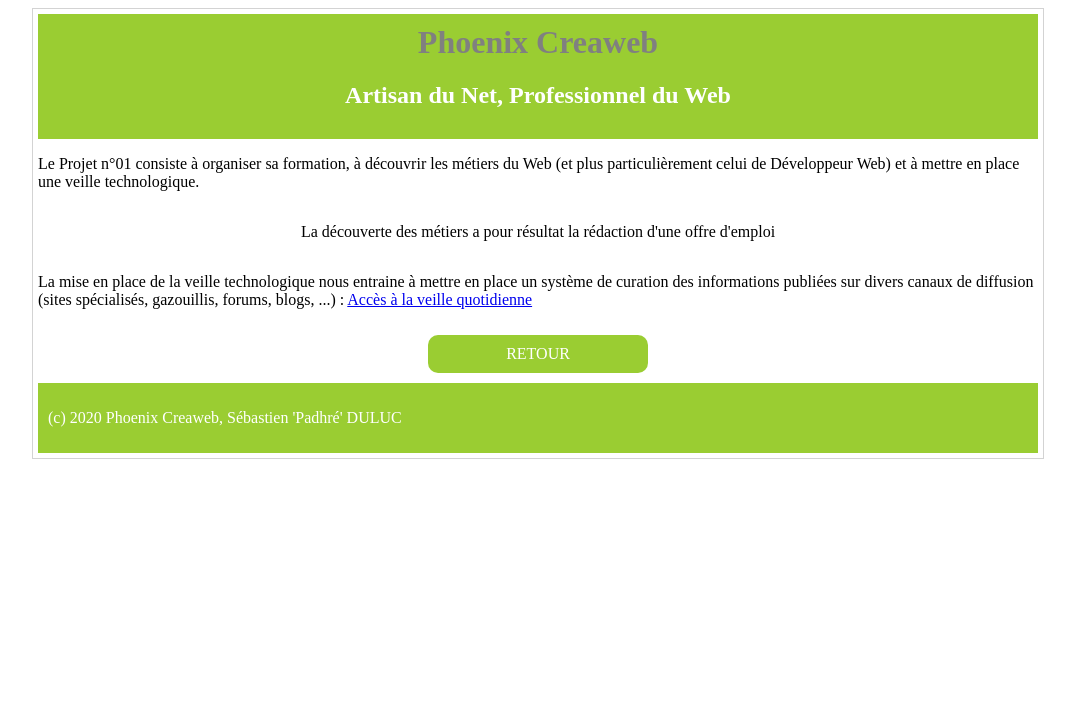
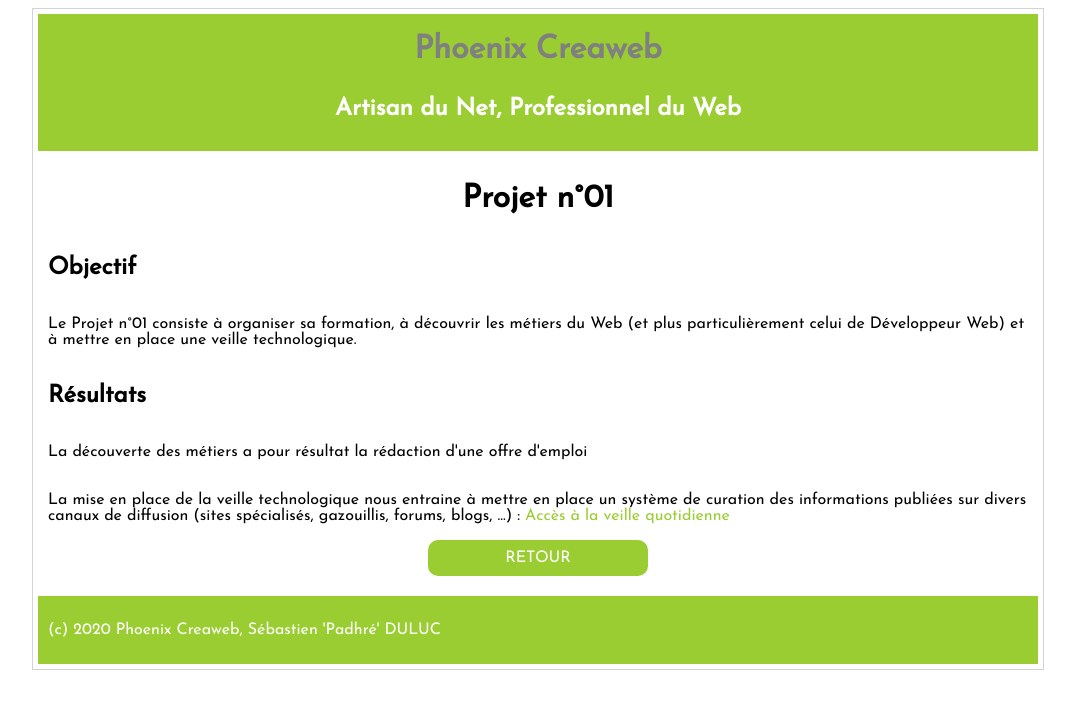
Before and after one commit to phoenix-creaweb/phoenix-creaweb.github.io, a plain HTML site: page projet_01/projet_01.html in a window 1280 px wide. Shown: the whole page, without its empty margins (102-1177 px from the left). Drawn offline with Linux system fonts and the light colour scheme.

Commit message:
Changements de forme
ajout de police google
retouche des marges
modification du bouton retour

```diff
--- a/projet_01/projet_01.html
+++ b/projet_01/projet_01.html
@@ -3,24 +3,32 @@
 <head>
 	<title>Projet n°01 - Veille et métier</title>
 	<link rel="stylesheet" type="text/css" href="../style_accueil.css">
+	<link href="https://fonts.googleapis.com/css2?family=Josefin+Sans&display=swap" rel="stylesheet">
 	<meta charset="UTF-8">
 	<meta name="viewport" content="width=device-width">
 </head>
 <body>
 <div class="contenu">
 		<header class="backgnd_ygreen padding-10">
-			<h1 class="text_grey align_center no-margin-top">Phoenix Creaweb</h1>
+			<h1 class="text_grey align_center no-margin-top padding-10">Phoenix Creaweb</h1>
 			<h2 class="text_white align_center">Artisan du Net, Professionnel du Web</h2>
 		</header>
-		<section class="project align-left">
+		<main class="padding-10">
+			<h1 class="align_center">Projet n°01</h1>
+			<h2>Objectif</h2>
 			<p>Le Projet n°01 consiste à organiser sa formation, à découvrir les métiers du Web (et plus particulièrement celui de Développeur Web) et à mettre en place une veille technologique.</p>
+			<h2>Résultats</h2>
 			<p>La découverte des métiers a pour résultat la rédaction d'une offre d'emploi</p>
 			<p>La mise en place de la veille technologique nous entraine à mettre en place un système de curation des informations publiées sur divers canaux de diffusion (sites spécialisés, gazouillis, forums, blogs, ...) : <a href="https://paper.li/e-1594398272#/">Accès à la veille quotidienne</a></p>
-			<div class="btn__retour padding-10 rounded-10">
-				<a href="../index.html" class="project_link text_white align_center">retour</a>
-			</div>
-		</section>
-		<footer class="copyrght backgnd_ygreen text_white padding-10">
+
+
+				<div class="btn__retour padding-10 rounded-10 margin-auto">
+					<a href="../index.html" class="project_link text_white"><p class="no-margin">retour</p></a>
+				</div>
+
+
+		</main>
+		<footer class="copyrght backgnd_ygreen text_white padding-10 margin-top-10">
 			<p>(c) 2020 Phoenix Creaweb, Sébastien 'Padhré' DULUC</p>
 		</footer>
 </body>
--- a/style_accueil.css
+++ b/style_accueil.css
@@ -1,6 +1,11 @@
 /* Feuille de style dédiée à la page d'accueil */
 
 /* Mise en forme générale */
+
+body
+{
+	font-family: 'Josefin Sans', sans-serif;
+}
 
 .contenu
 {
@@ -8,6 +13,12 @@
 	border: lightgrey 1px solid;
 	padding: 5px;
 	max-width: 1000px;
+}
+
+main
+{
+	display: flex;
+	flex-direction: column;
 }
 
 /* Définition des Couleurs de fond */
@@ -69,6 +80,19 @@
 	color: grey;
 }
 
+p a
+{
+	text-decoration: none;
+	color: yellowgreen;
+	width: 200px;
+}
+
+p a:hover
+{
+	background-color: yellowgreen;
+	color: white;
+}
+
 /* Modification de mise en page du texte */
 
 .align_center
@@ -86,6 +110,11 @@
 	justify-content: flex-start;
 }
 
+.justify-center
+{
+	justify-content: center;
+}
+
 
 /* Définition de l'affichage des projets */
 
@@ -99,9 +128,9 @@
 .project_preview
 {
 	padding: 5px;
-	margin: 5px;
-    width: 200px;
-    height: 200px;
+	margin: 10px;
+    width: 130px;
+    height: 130px;
 }
 
 .project_link
@@ -115,6 +144,17 @@
 {
 	margin-top: 0px;
 }
+
+.no-margin
+{
+	margin: 0;
+}
+
+.margin-auto
+{
+	margin: auto;
+}
+
 
 .rounded
 {
@@ -131,6 +171,11 @@
 	padding: 10px;
 }
 
+.margin-top-10
+{
+	margin-top: 10px;
+}
+
 .btn__retour
 {
 	background-color: yellowgreen;
@@ -139,7 +184,6 @@
 	text-decoration: none;
 	width: 200px;
 	text-align: center;
-	margin: 10px;
 }
 
 /* Modifications en fonction des tailles d'écran */
@@ -148,8 +192,8 @@
 {
 	.project_preview
 	{
-		width: 150px;
-		height: 150px;
+		width: 130px;
+		height: 130px;
 	}
 }
 
@@ -157,7 +201,7 @@
 {
 	.project_preview
 	{
-		width: 125px;
-		height: 125px;
+		width: 100px;
+		height: 100px;
 	}
 }
```
Also changed, not shown: index.html (+5 -4 lines).
